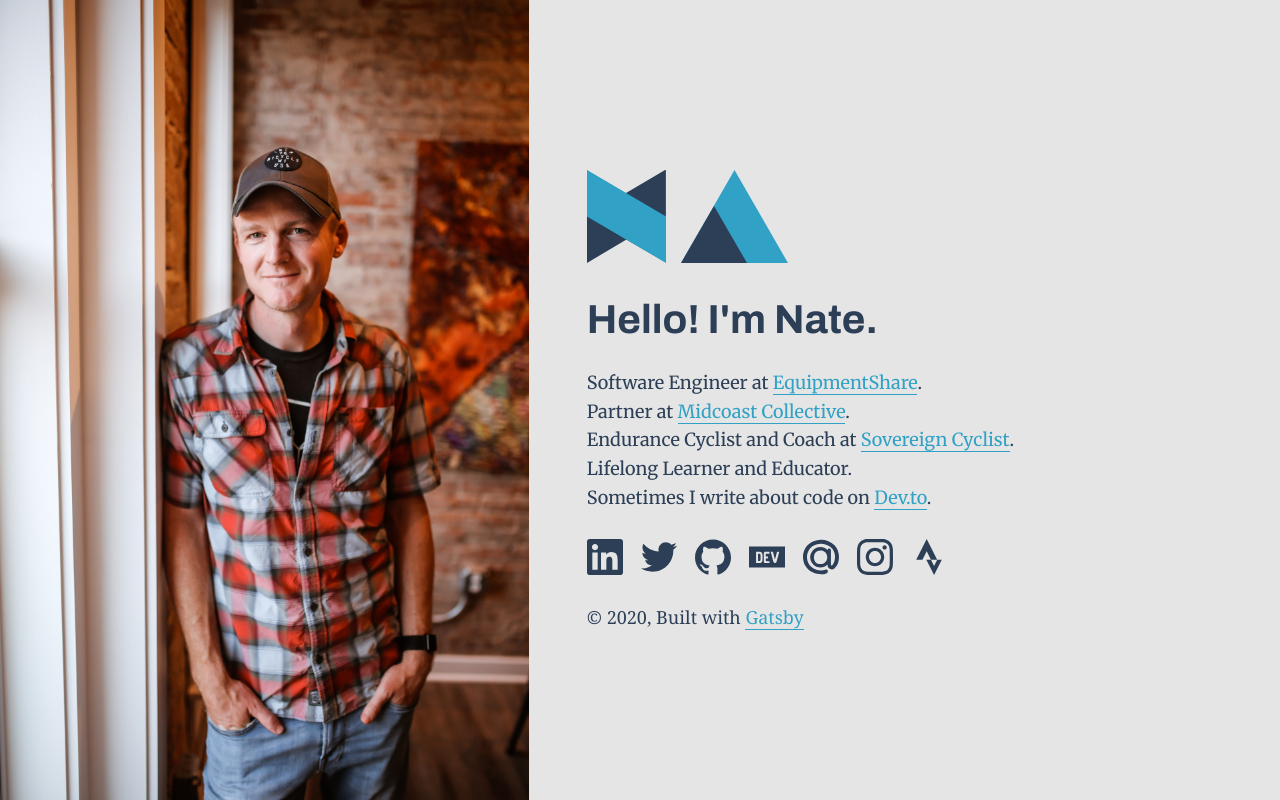
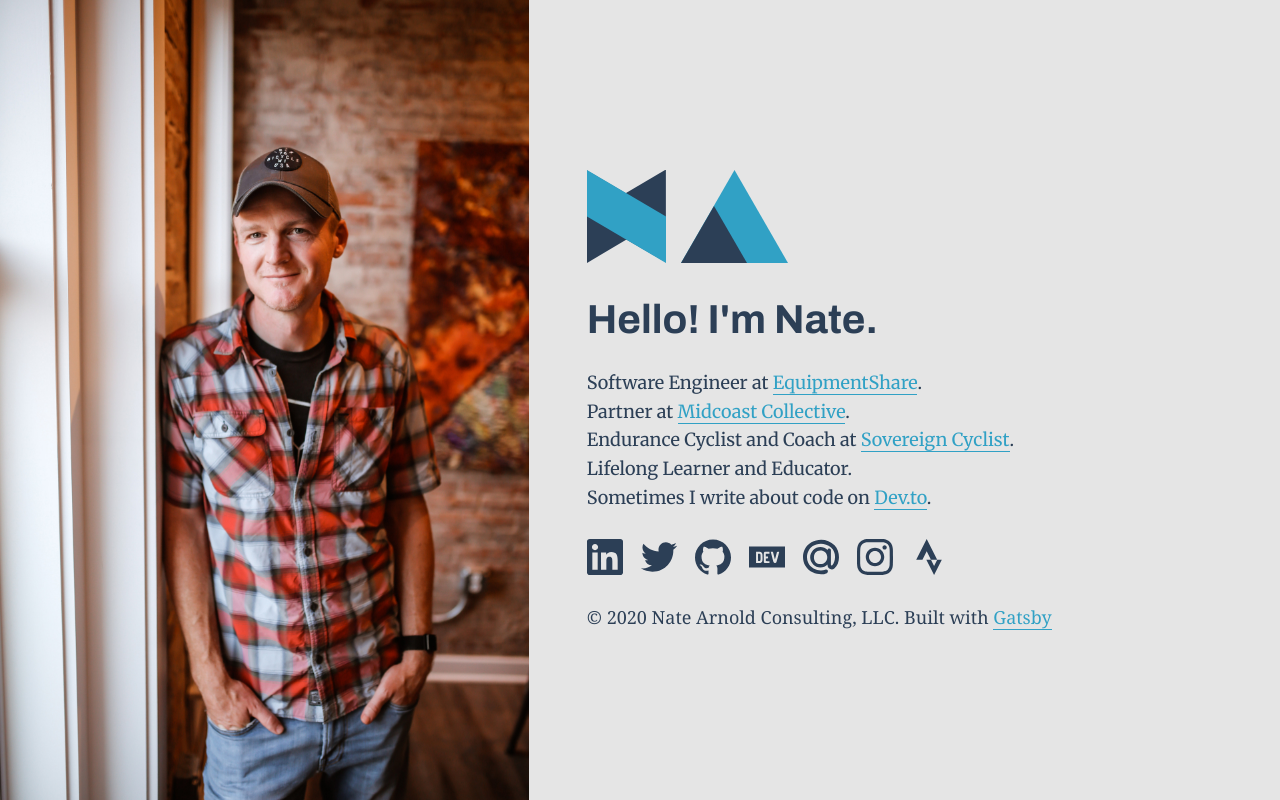
Before and after one commit to arnonate/natearnold, a Gatsby site: page / in a window 1280 px wide. Built offline with nearby package versions, Linux system fonts and the light colour scheme; Gatsby itself is replaced by a stand-in of ours.

Commit message:
Update copyright

```diff
--- a/src/pages/index.js
+++ b/src/pages/index.js
@@ -115,7 +115,7 @@
         </Icons>
 
         <footer>
-          © {new Date().getFullYear()}, Built with
+          © {new Date().getFullYear()} Nate Arnold Consulting, LLC. Built with
           {` `}
           <a href="https://www.gatsbyjs.org">Gatsby</a>
         </footer>
```
